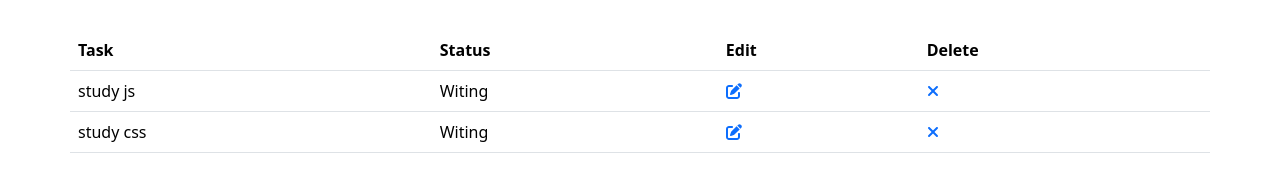
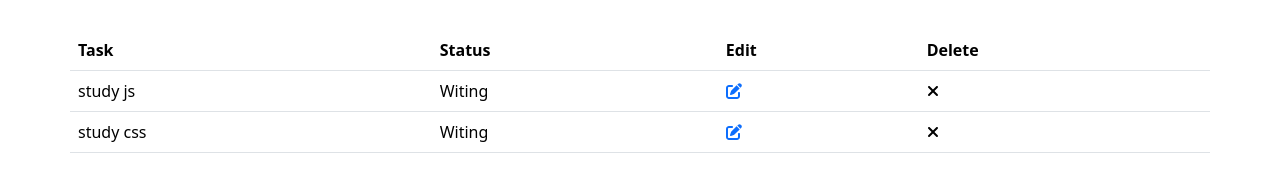
Before and after one commit to Ahmadgaming01/VueJS-ToDoApp, a Vue app: page / in a window 1280 px wide. Shown: the part 210-402 px from the top of the page. Built offline with nearby package versions, Linux system fonts and the light colour scheme.

Commit message:
add delete todo

```diff
--- a/src/components/ToDoApp.vue
+++ b/src/components/ToDoApp.vue
@@ -26,10 +26,11 @@
                             <a href="#"><span class="fa fa-edit"></span></a>
 
                         </div></td>
-                        <td><div>
-
-                            <a href="#"><span class="fa fa-times"></span></a>
-                        </div></td>
+                        <td>
+                            <div @click ="deleteTask(index)">
+                                <span class="fa fa-times"></span>
+                            </div>
+                        </td>
                         </tr>
 
                     </tbody>
@@ -64,6 +65,9 @@ export default {
             this.tasks.push({task:this.new_task,status:'waiting'})
             this.new_task = ""
         },
+        deleteTask (index){
+            this.tasks.splice (index , 1) // (1) to delete one item
+        },
 
     },
 
```
